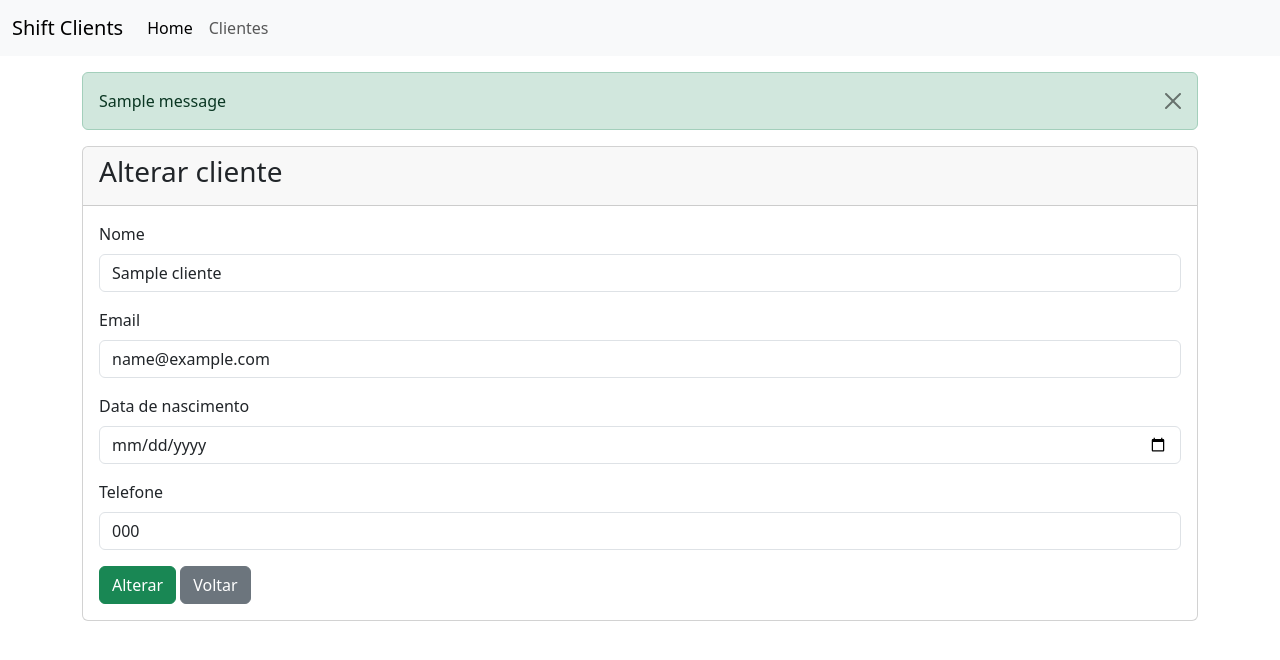
After one commit to jonilsonds9/django-end-to-end, a Django app: page /alterar/1 in a window 1280 px wide. The commit adds this page. Shown: the top 660 px of the page. Run offline with Django 5.2, Linux system fonts and the light colour scheme; tables that the repository leaves empty hold one stand-in row (values such as "Sample post"); one stand-in notice (Sample message) is shown; some libraries are stand-ins or nearby versions.

Commit message:
Alteração e exclusão completa

```diff
--- /dev/null
+++ b/clientes/templates/alterar.html
@@ -0,0 +1,23 @@
+{% extends "base_template.html" %}
+
+{% load django_bootstrap5 %}
+
+{% block content %}
+
+<div class="card">
+  <div class="card-header">
+    <h3>Alterar cliente</h3>
+  </div>
+  <div class="card-body">
+    <form action="{% url 'alterar' cliente.id %}" method="post">
+      {% csrf_token %}
+
+      {% bootstrap_form form %}
+
+      <button type="submit" class="btn btn-success">Alterar</button>
+      <a href="{% url 'listar' %}" class="btn btn-secondary">Voltar</a>
+    </form>
+  </div>
+</div>
+
+{% endblock %}
--- a/clientes/templates/base_template.html
+++ b/clientes/templates/base_template.html
@@ -26,6 +26,8 @@
   </nav>
 
   <div class="container">
+    {% include 'mensagens.html' %}
+
     {% block content %}
       <!-- default block -->
     {% endblock %}
--- /dev/null
+++ b/clientes/templates/mensagens.html
@@ -0,0 +1,10 @@
+{% if messages %}
+  <div class="mt-3">
+    {% for message in messages %}
+      <div class="alert {% if message %}{{ message.tags }}{% endif %} alert-dismissible fade show" role="alert">
+        {{ message }}
+        <button type="button" class="btn-close" data-bs-dismiss="alert" aria-label="Close"></button>
+      </div>
+    {% endfor %}
+  </div>
+{% endif %}
--- a/clientes/urls.py
+++ b/clientes/urls.py
@@ -7,4 +7,6 @@ urlpatterns = [
     path('lista', views.listar, name='listar'),
     path('detalhes/<int:cliente_id>', views.detalhes, name='detalhes'),
     path('cadastro', views.cadastrar, name='cadastrar'),
+    path('alterar/<int:cliente_id>', views.alterar, name='alterar'),
+    path('excluir/<int:cliente_id>', views.excluir, name='excluir'),
 ]
--- a/clientes/views.py
+++ b/clientes/views.py
@@ -3,6 +3,7 @@ from django.template import loader
 from django.shortcuts import render, get_object_or_404, redirect
 from .models import Cliente
 from .forms import ClienteForm
+from django.contrib import messages
 
 
 def index(request):
@@ -11,7 +12,7 @@ def index(request):
 
 
 def listar(request):
-    clientes = Cliente.objects.all()
+    clientes = Cliente.objects.all().order_by('id')
     context = {'clientes': clientes}
     return render(request, 'lista.html', context=context)
 
@@ -27,8 +28,31 @@ def cadastrar(request):
         form = ClienteForm(request.POST)
         if form.is_valid():
             form.save()
+            messages.success(request, 'Cliente cadastro com sucesso!')
             return redirect('listar')
     else:
         form = ClienteForm()
 
     return render(request, 'cadastro.html', {'form': form})
+
+
+def alterar(request, cliente_id):
+    cliente = get_object_or_404(Cliente, pk=cliente_id)
+    form = ClienteForm(instance=cliente)
+
+    if request.method == 'POST':
+        form = ClienteForm(request.POST, instance=cliente)
+        if form.is_valid():
+            form.save()
+            messages.success(request, 'Cliente alterado com sucesso!')
+            return redirect('listar')
+
+    context = {'cliente': cliente, 'form': form}
+    return render(request, 'alterar.html', context=context)
+
+
+def excluir(request, cliente_id):
+    cliente = get_object_or_404(Cliente, pk=cliente_id)
+    cliente.delete()
+    messages.success(request, 'Cliente excluído com sucesso!')
+    return redirect('listar')
--- a/setup/settings.py
+++ b/setup/settings.py
@@ -12,6 +12,7 @@ https://docs.djangoproject.com/en/4.2/ref/settings/
 
 from pathlib import Path
 import environ
+from django.contrib.messages import constants as messages
 
 env = environ.Env()
 
@@ -122,6 +123,7 @@ USE_I18N = True
 
 USE_TZ = True
 
+USE_L10N = False
 
 # Static files (CSS, JavaScript, Images)
 # https://docs.djangoproject.com/en/4.2/howto/static-files/
@@ -133,4 +135,6 @@ STATIC_URL = 'static/'
 
 DEFAULT_AUTO_FIELD = 'django.db.models.BigAutoField'
 
-USE_I10N = False
+MESSAGE_TAGS = {
+    messages.SUCCESS: 'alert-success',
+}
```
Also changed, not shown: clientes/templates/lista.html (+42 -0 lines).
